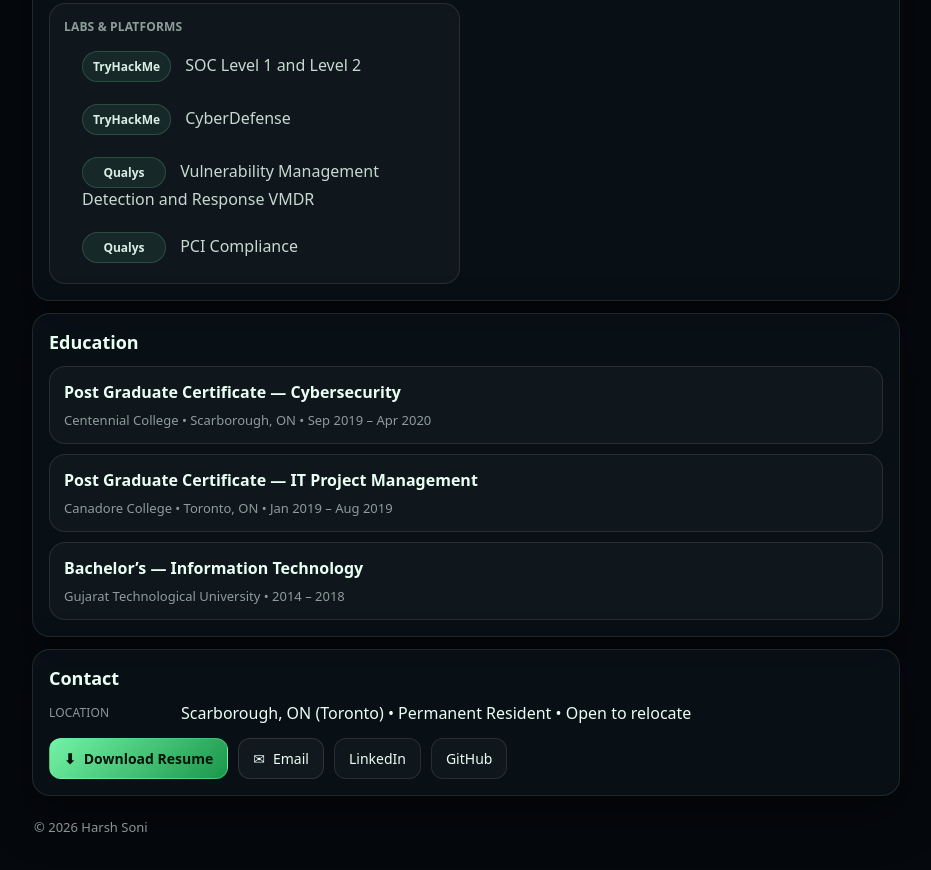
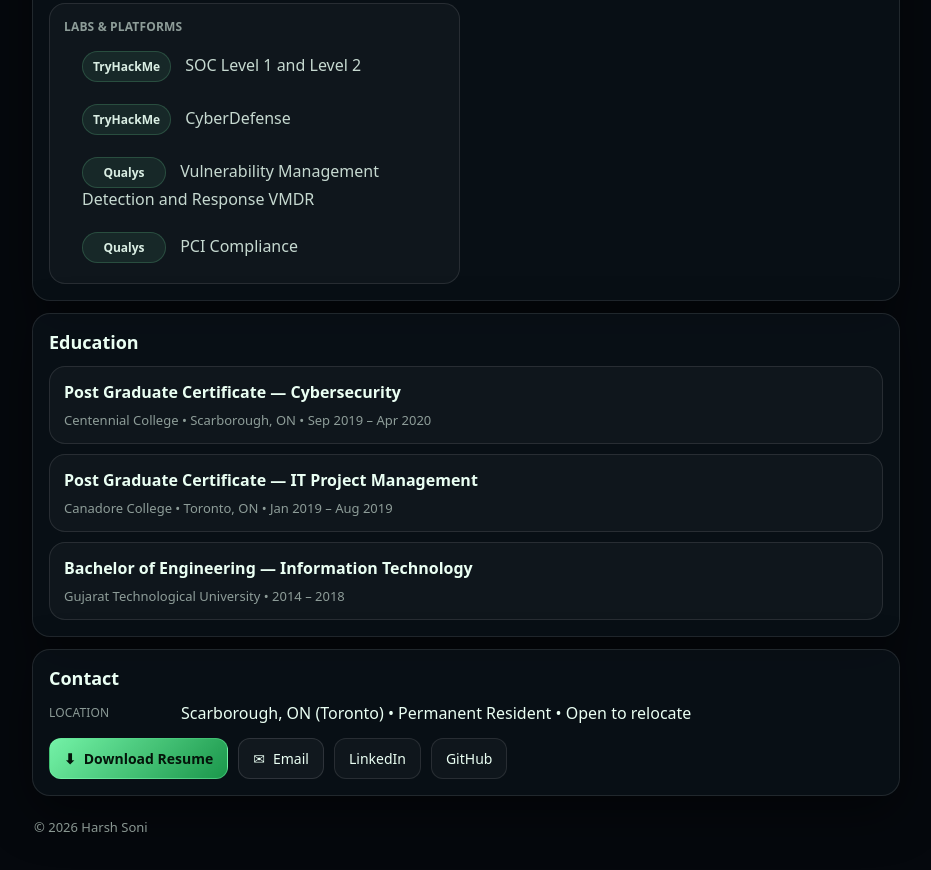
Before and after one commit to harsh0194/portfolio, a plain HTML site: page index.html in a window 1280 px wide. Shown: the part 4346-5216 px from the top of the page, without its empty margins (312-1243 px from the left). Drawn offline with Linux system fonts and the light colour scheme.

Commit message:
Update education title from Bachelor's to Bachelor of Engineering

```diff
--- a/index.html
+++ b/index.html
@@ -469,7 +469,7 @@
               <div class="eduMeta">Canadore College • Toronto, ON • Jan 2019 – Aug 2019</div>
             </div>
             <div class="eduItem">
-              <div class="eduTitle">Bachelor’s — Information Technology</div>
+              <div class="eduTitle">Bachelor of Engineering — Information Technology</div>
               <div class="eduMeta">Gujarat Technological University • 2014 – 2018</div>
             </div>
           </div>
```
